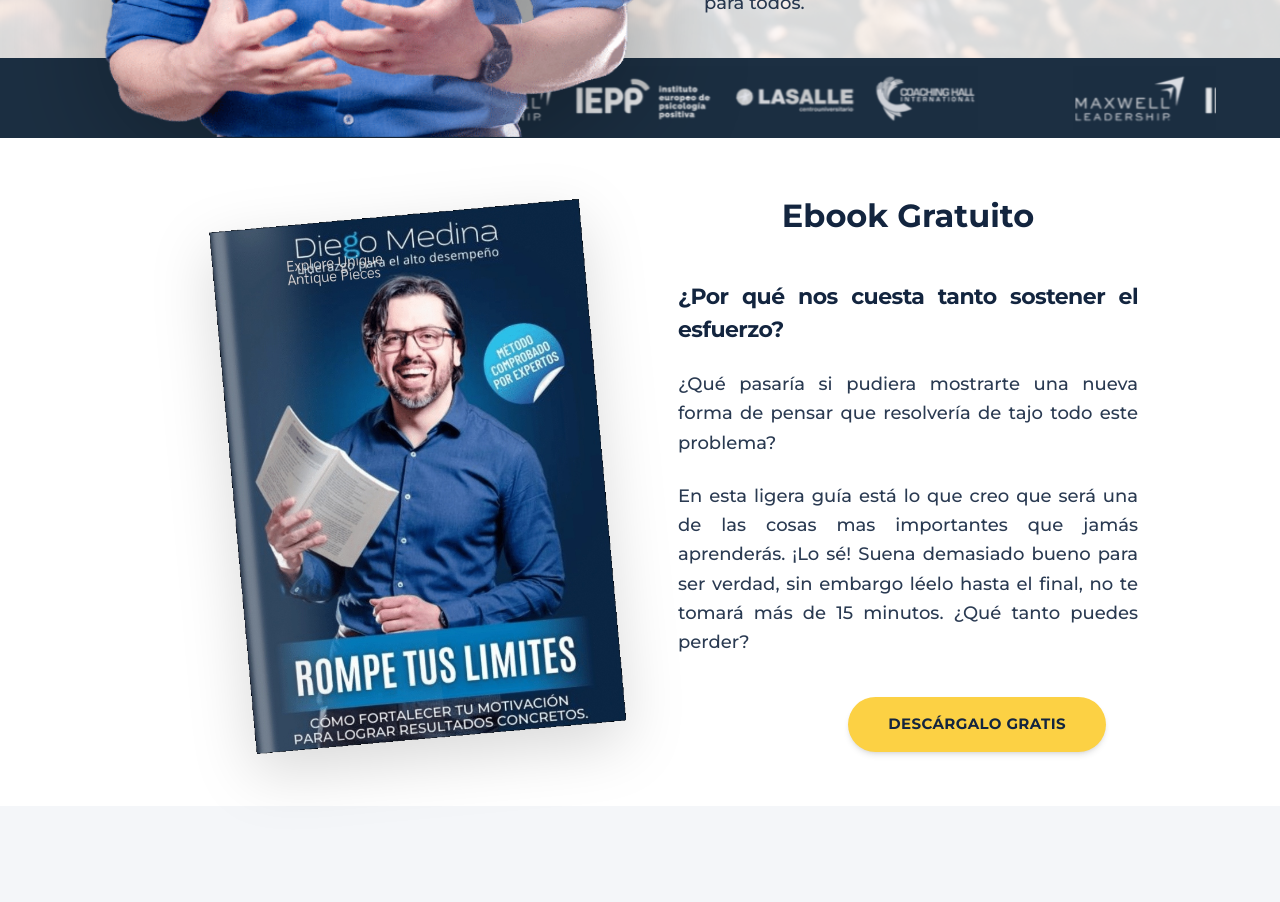
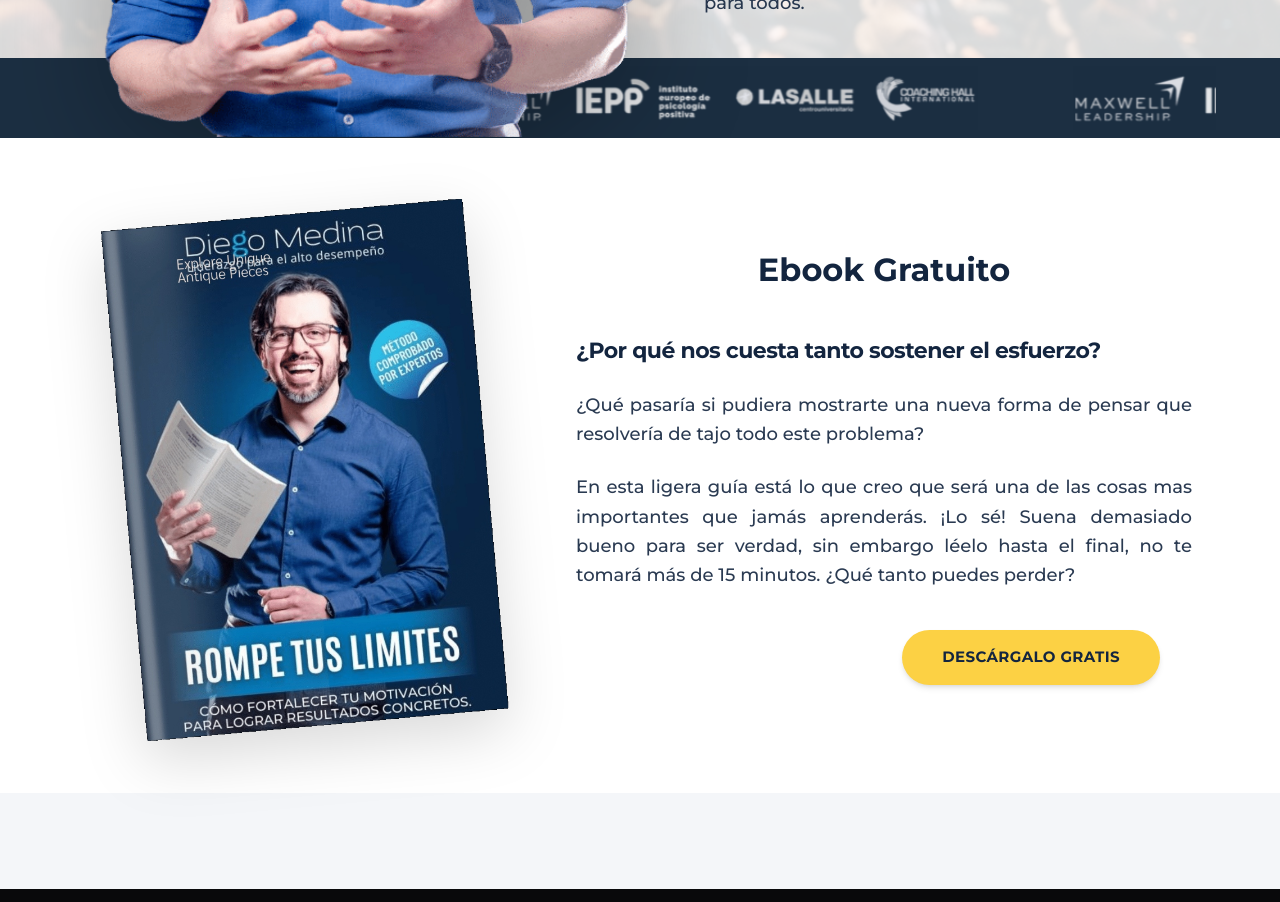
Before and after one commit to victraffick-art/finanzas-diego-medina, a Next.js app: page / in a window 1280 px wide. Shown: the part 2040-2942 px from the top of the page. Built offline with nearby package versions, Linux system fonts and the light colour scheme.

Commit message:
update: push entire ebook section further to the left edge of the container

```diff
--- a/src/app/page.tsx
+++ b/src/app/page.tsx
@@ -196,10 +196,10 @@ export default function LandingPage() {
 
       {/* Ebook Gratuito Section */}
       <section id="ebook" className="w-full bg-white relative overflow-hidden animate-fade-in-up">
-        <div className="container mx-auto max-w-6xl px-6 py-6 md:py-10 flex flex-col lg:flex-row items-center justify-center gap-10 lg:gap-8 relative z-10">
+        <div className="container mx-auto max-w-6xl px-6 py-6 md:py-10 flex flex-col lg:flex-row items-center justify-start gap-10 lg:gap-16 relative z-10">
 
           {/* Ebook Image */}
-          <div className="w-full lg:w-1/2 flex justify-center lg:justify-end lg:pr-12">
+          <div className="w-full lg:w-5/12 flex justify-center lg:justify-start lg:pl-0">
             <img
               src="/ebook-cover-transparent.png"
               alt="Rompe Tus Limites - Ebook Gratuito"
@@ -208,7 +208,7 @@ export default function LandingPage() {
           </div>
 
           {/* Ebook Content */}
-          <div className="w-full lg:w-5/12 flex flex-col items-center lg:items-start text-center lg:text-left lg:-ml-12">
+          <div className="w-full lg:w-7/12 flex flex-col items-center lg:items-start text-center lg:text-left lg:-ml-4">
             <h2 className="text-[#13253F] text-[26px] md:text-[32px] font-bold mb-10 w-full text-center">
               Ebook Gratuito
             </h2>
```
